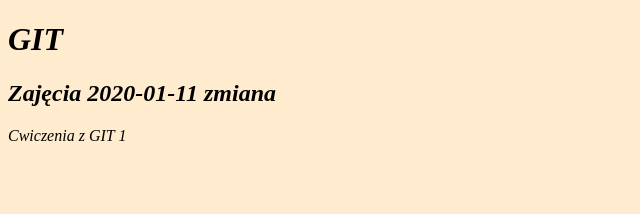
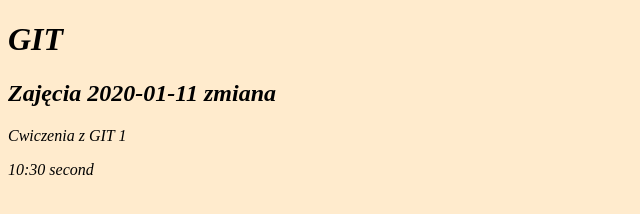
Before and after one commit to ryszardcopa/20200111_GIT, a plain HTML site: page index.html in a window 1280 px wide. Shown: the whole page, without its empty margins (0-640 px from the left). Drawn offline with Linux system fonts and the light colour scheme.

Commit message:
zmiana w pliku html

```diff
--- a/index.html
+++ b/index.html
@@ -11,5 +11,6 @@
     <h1>GIT</h1>
     <h2>Zajęcia 2020-01-11 zmiana</h2>
     <p>Cwiczenia z GIT 1</p>
+    <p>10:30 second </p>
 </body>
 </html>
```
